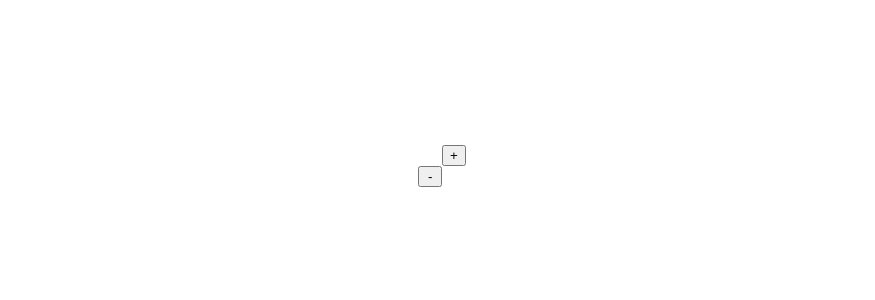
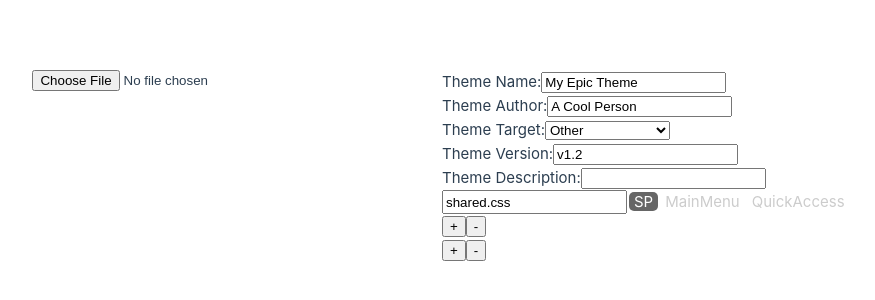
Before and after one commit to DeckThemes/vue-theme-json-visualiser, a Vue app: page / in a window 1280 px wide. Shown: the part 234-534 px from the top of the page, without its empty margins (198-1073 px from the left). Built offline with nearby package versions, Linux system fonts and the light colour scheme.

Commit message:
i don't know anymore at this point

```diff
--- a/src/App.vue
+++ b/src/App.vue
@@ -1,27 +1,113 @@
 <script setup>
 import { reactive, ref } from 'vue';
 
-import Patches from "./components/Patches.vue"
-const a = "b"
-
-function parsePatch(name, patch){
-
+import Theme from "./components/Theme.vue"
+const data = {
+  manifest_version: 4,
+  injects: {
+    "shared.css": ["SP"]
+  }
 }
 
-function parsePatchValue(name, patchValue){
-
+function setProperty(from, to, key, example){
+    if (key in from)
+        to[key] = from[key]
+    else if (example)
+        to[key] = example
 }
 
-function parsePatchComponent(component, patchValue){
+function parseTheme(theme){
+    if (theme.manifest_version !== 4)
+        throw "Only manifest version 4 is supported"
 
+    let res = {
+        injects: [],
+        patches: []
+    }
+
+    let common = {
+        "name": "My Epic Theme",
+        "author": "A Cool Person",
+        "target": "Other",
+        "version": "v1.2",
+        "description": ""
+    }
+
+
+    for (const [key, value] of Object.entries(common))
+        setProperty(theme, res, key, value)
+
+    if ("injects" in theme)
+        res.injects = parseInjects(theme.injects)
+
+    if ("patches" in theme){
+        for (const [key, value] of Object.entries(theme.patches))
+            res.patches.push(parsePatch(key, value))
+    }
+
+    return res
 }
 
-function parseInject(filename, tabs){
+function parsePatch(key, value){
+    let components = ("components" in value) ? value.components : false
+    let defaultValue = ("default" in value) ? value.default : false
+    let values = []
+    for (const [k, v] of Object.entries(value.values)){
+        let c = []
 
+        if (components){
+            let i = components.find(x => x.on === k)
+            if (i)
+                c.push({
+                    componentName: i.name,
+                    type: i.type,
+                    default: i.default,
+                    css_variable: i.css_variable,
+                    tabs: i.tabs
+                })
+        }
+
+        values.push({
+            patchOptionName: k,
+            default: k === defaultValue,
+            injects: parseInjects(v),
+            components: c
+        })
+    }
+
+    return {
+        patchName: key,
+        type: ("type" in value) ? value.type : "dropdown",
+        values: values
+    }
 }
 
+function parseInjects(injects){
+    let items = []
+    for (const [key, value] of Object.entries(injects)) {
+        items.push({
+            filename: key,
+            tabs: value
+        })
+    }
+    return items
+}
+
+function newFile(e){
+  var file = e.target.files[0];
+  var reader = new FileReader();
+  reader.readAsText(file,'UTF-8');
+  reader.onload = readerEvent => {
+      var content = readerEvent.target.result; // this is the content!
+      console.log( content );
+      Object.assign(value, parseTheme(JSON.parse(content)))
+   }
+}
+
+let value = reactive(parseTheme(data))
 </script>
 
 <template>
-  <Patches />
+  <input type="file" @change="newFile($event)" />
+  <Theme :model-value="value" />
 </template>
--- a/src/components/Theme.vue
+++ b/src/components/Theme.vue
@@ -1,8 +1,59 @@
 <template>
-
+    <section class="theme">
+        <div>
+            <label :for="id+1">Theme Name:</label>
+            <input type="text" :id="id+1" v-model="modelValue.name" />
+        </div>
+        <div>
+            <label :for="id+2">Theme Author:</label>
+            <input type="text" :id="id+2" v-model="modelValue.author" />
+        </div>
+        <div>
+            <label :for="id+3">Theme Target:</label>
+            <select v-model="modelValue.target" :id="id+3">
+                <option v-for="x in targets" :value="x">{{ x }}</option>
+            </select>
+        </div>
+        <div>
+            <label :for="id+4">Theme Version:</label>
+            <input type="text" :id="id+4" v-model="modelValue.version" />
+        </div>
+        <div>
+            <label :for="id+5">Theme Description:</label>
+            <input type="text" :id="id+5" v-model="modelValue.description" />
+        </div>
+        <div>
+            <Injects v-model="modelValue.injects" />
+        </div>
+        <div>
+            <Patches v-model="modelValue.patches" />
+        </div>
+    </section>
 </template>
 
 <script setup>
+import { reactive, ref } from 'vue';
+import Injects from "./Injects.vue"
+import Patches from "./Patches.vue"
 
-
+const id = String(Math.random());
+const targets = [
+    "System-Wide",
+    "Background",
+    "Keyboard",
+    "Home",
+    "Background",
+    "Library",
+    "Store",
+    "Friends and Chat",
+    "Media",
+    "Downloads",
+    "Settings",
+    "Lock Screen",
+    "Tweak",
+    "Other",
+]
+const props = defineProps({
+    modelValue: Object
+})
 </script>
```
